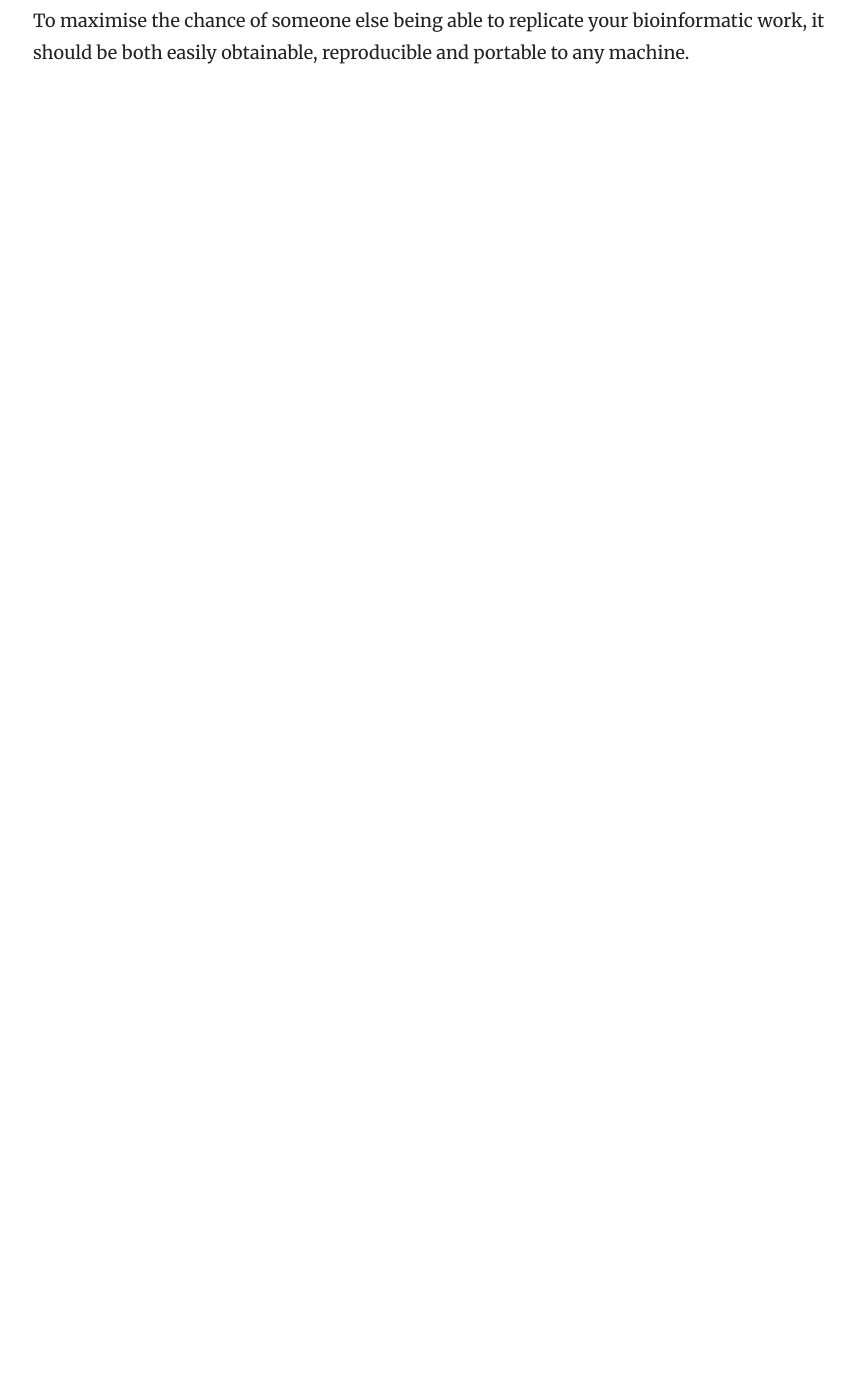
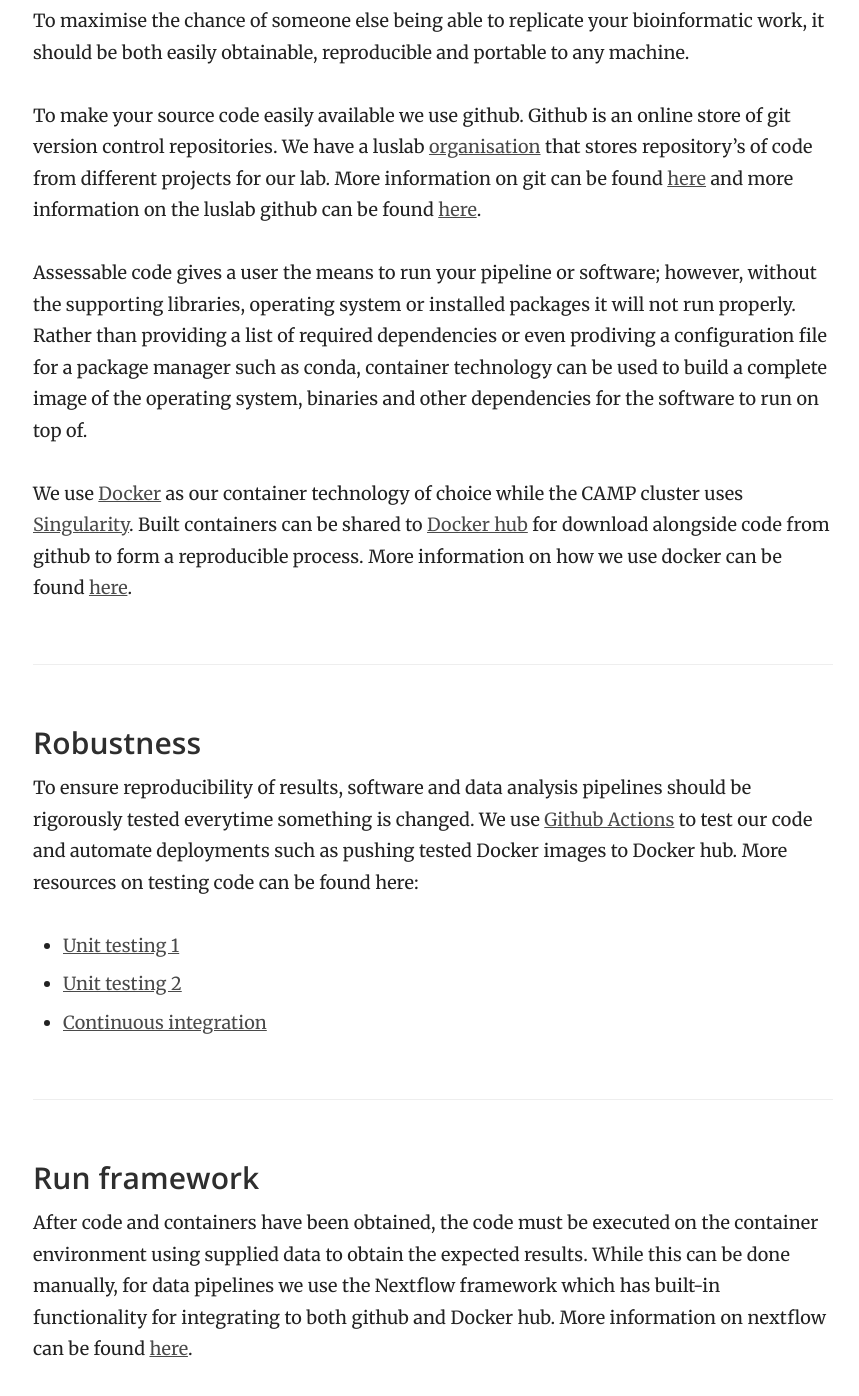
Before and after one commit to luslab/luslab.github.io, a Jekyll site: the page built from _docs/reproducibility/intro.md, in a window 1280 px wide and 1400 px high, scrolled down 2095 px. Shown: the top 1396 px of the window, without its empty margins (357-1216 px from the left). Built offline with Jekyll 4.4.1, drawn with Linux system fonts in a browser that asks for light colours; before the commit the page ends 2215 px from its top, so only the background shows below that.

Commit message:
intro complete

```diff
--- a/_docs/reproducibility/intro.md
+++ b/_docs/reproducibility/intro.md
@@ -23,3 +23,21 @@ The diagram above shows the three tennets of reproducibility for data pipelines
 ### Reproducibility and Portability
 
 To maximise the chance of someone else being able to replicate your bioinformatic work, it should be both easily obtainable, reproducible and portable to any machine.
+
+To make your source code easily available we use github. Github is an online store of git version control repositories. We have a luslab [organisation](https://github.com/luslab) that stores repository's of code from different projects for our lab. More information on git can be found [here](https://luslab.github.io/reproducibility/git/) and more information on the luslab github can be found [here](https://luslab.github.io/reproducibility/luslab-github/).
+
+Assessable code gives a user the means to run your pipeline or software; however, without the supporting libraries, operating system or installed packages it will not run properly. Rather than providing a list of required dependencies or even prodiving a configuration file for a package manager such as conda, container technology can be used to build a complete image of the operating system, binaries and other dependencies for the software to run on top of.
+
+We use [Docker](https://www.docker.com/) as our container technology of choice while the CAMP cluster uses [Singularity](https://sylabs.io/docs/). Built containers can be shared to [Docker hub](https://hub.docker.com/) for download alongside code from github to form a reproducible process. More information on how we use docker can be found [here](https://luslab.github.io/reproducibility/docker/).
+
+### Robustness
+
+To ensure reproducibility of results, software and data analysis pipelines should be rigorously tested everytime something is changed. We use [Github Actions](https://github.com/features/actions) to test our code and automate deployments such as pushing tested Docker images to Docker hub. More resources on testing code can be found here:
+
+- [Unit testing 1](http://softwaretestingfundamentals.com/unit-testing/#:~:text=UNIT%20TESTING%20is%20a%20level,and%20usually%20a%20single%20output.)
+- [Unit testing 2](https://en.wikipedia.org/wiki/Unit_testing)
+- [Continuous integration](https://martinfowler.com/articles/continuousIntegration.html)
+
+### Run framework
+
+After code and containers have been obtained, the code must be executed on the container environment using supplied data to obtain the expected results. While this can be done manually, for data pipelines we use the Nextflow framework which has built-in functionality for integrating to both github and Docker hub. More information on nextflow can be found [here](https://luslab.github.io/nextflow/intro/).
```
Also changed, not shown: _docs/reproducibility/luslab-github.md (+2 -0 lines).
